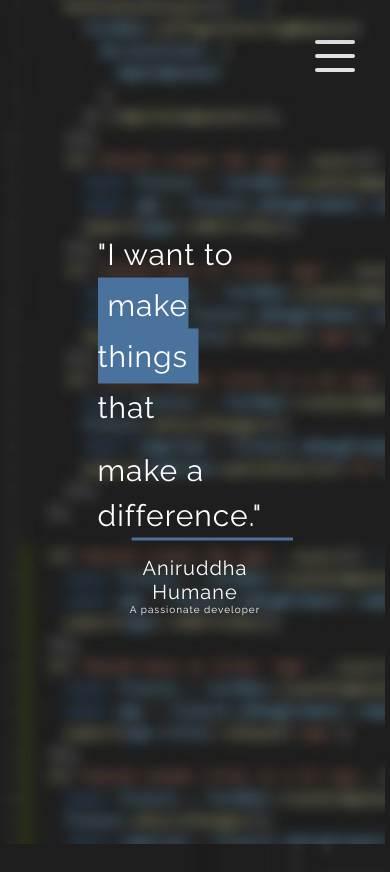
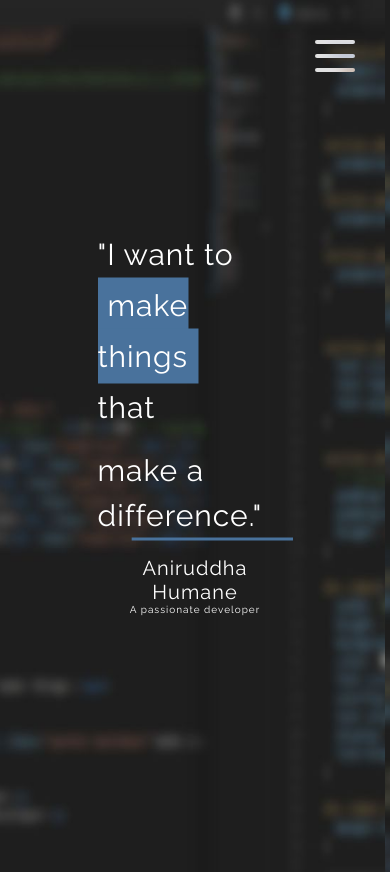
Before and after one commit to AniruddhaHumane/AniruddhaHumane.github.io, a plain HTML site: page index.html in a window 390 px wide. Shown: the top 872 px of the page. Drawn offline with nearby package versions, Linux system fonts and the light colour scheme.

```diff
--- a/CSS/main.css
+++ b/CSS/main.css
@@ -9,13 +9,13 @@
 
 html,
 body {
-  background: #1e1e1e;
+  /* background: #1e1e1e; */
   width: 99.6%;
   height: 100%;
 }
 
 body {
-  background: url("../misc/shot5.jpg") no-repeat fixed center center;
+  background: url("../MISC/shot5.jpg") no-repeat fixed center center;
 }
 
 /* section.makeitwhite{
```
